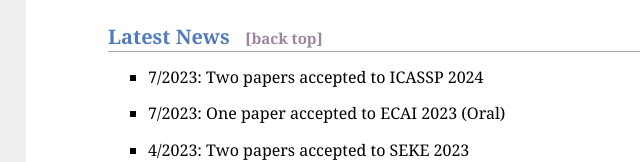
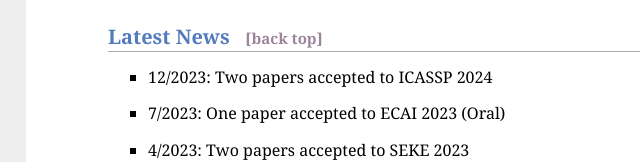
Before and after one commit to ZNan-Chen/ZNan-Chen.github.io, a plain HTML site: page index.html in a window 1280 px wide. Shown: the part 639-801 px from the top of the page, 84-724 px from the left. Drawn offline with Linux system fonts and the light colour scheme.

Commit message:
Update index.html

```diff
--- a/index.html
+++ b/index.html
@@ -56,7 +56,7 @@
 
 <h2>Latest News<a name="news"></a>&nbsp;&nbsp;&nbsp;<a style=" color:#9D849A; font-size:15px;" href="#top">[back top]</a></h2>
 <ul>
-  <li> 7/2023: Two papers accepted to ICASSP 2024</li>
+  <li> 12/2023: Two papers accepted to ICASSP 2024</li>
   <li> 7/2023: One paper accepted to ECAI 2023 (Oral)</li>
   <li> 4/2023: Two papers accepted to SEKE 2023</li>
   <li> 9/2022: One paper accepted to ICDM 2022</li>
```
